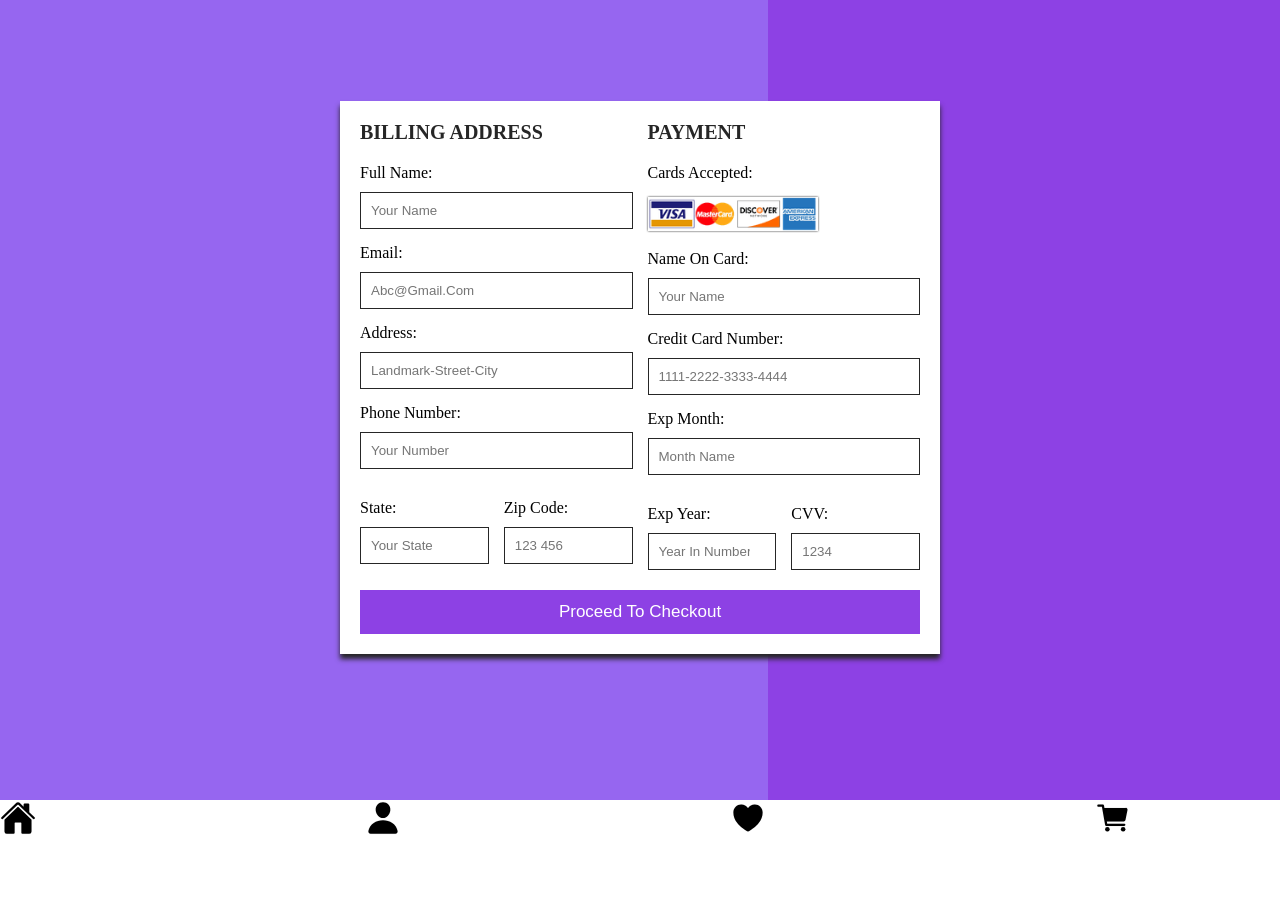
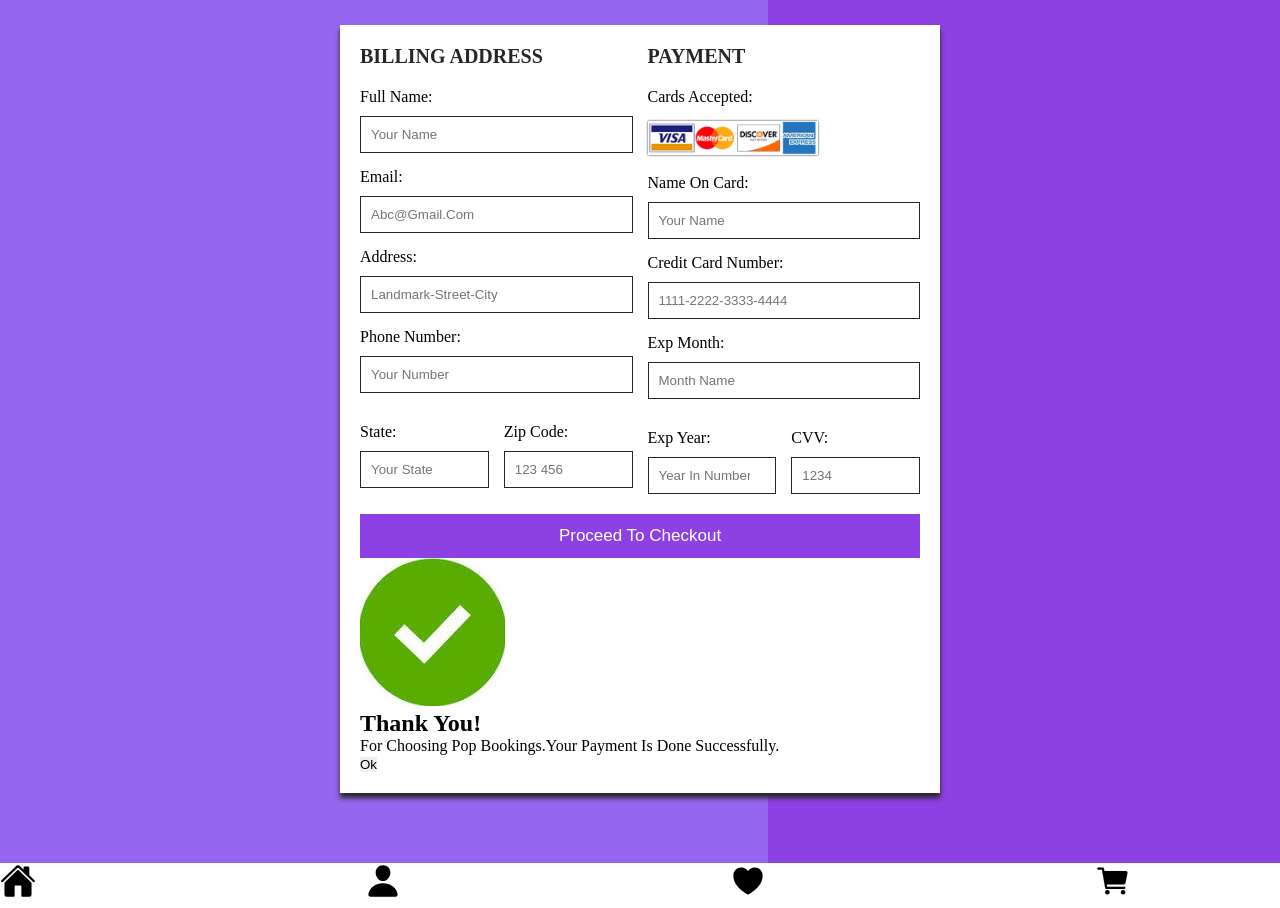
Before and after one commit to Rohitha-s/payment-page, a plain HTML site: page index.html in a window 1280 px wide. Shown: the top 908 px of the page. Before the commit the page ends 845 px from the top, so only its background shows below. Drawn offline with nearby package versions, Linux system fonts and the light colour scheme.

Commit message:
Update index.html

```diff
--- a/index.html
+++ b/index.html
@@ -70,8 +70,14 @@
                         </div>
                     </div>
                 </div>
-                    <input type="submit" value="proceed to checkout" class="sub">
-            </form>
+                    <button type="submit" class="sub" onclick="openPopup()">proceed to checkout</button>
+                    <div class="popup" id="popup">
+                        <img src="images.jpg">
+                        <h2>Thank You!</h2>
+                        <p>For choosing Pop bookings.Your payment is done successfully.</p>
+                        <button type="button" onclick="closePopup()" >Ok</button>
+                    </div>
+                    </form>
         </div>
         <div class="footer-tag">
             <footer>
@@ -88,5 +94,17 @@
         </div>
         <script type="module" src="https://unpkg.com/ionicons@7.1.0/dist/ionicons/ionicons.esm.js"></script>
     <script nomodule src="https://unpkg.com/ionicons@7.1.0/dist/ionicons/ionicons.js"></script>
+
+
+<script>
+let popup=document.getElementById("popup");
+function openPopup() {
+    popup.classList.add("open-popup");
+    event.preventDefault();
+}
+function closePopup() {
+    popup.classList.remove("open-popup");
+}
+</script>
     </body>
 </html>
```
